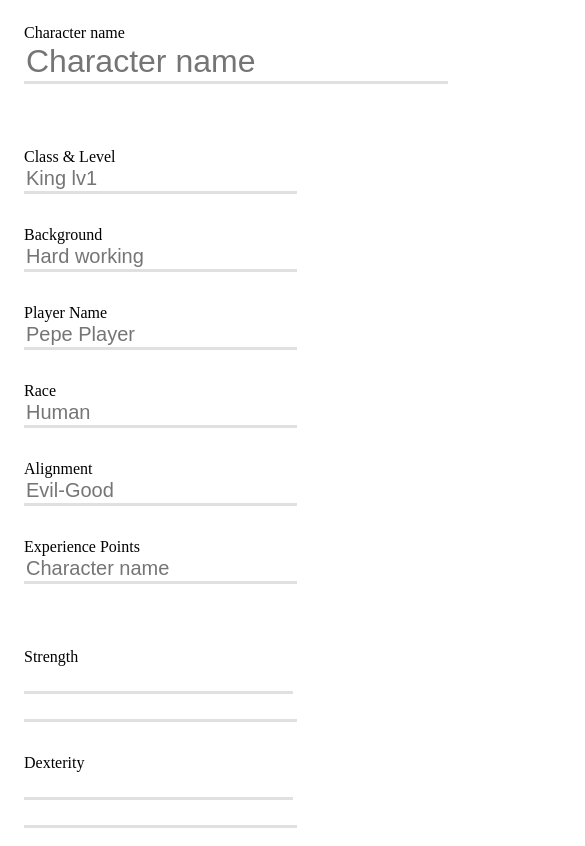
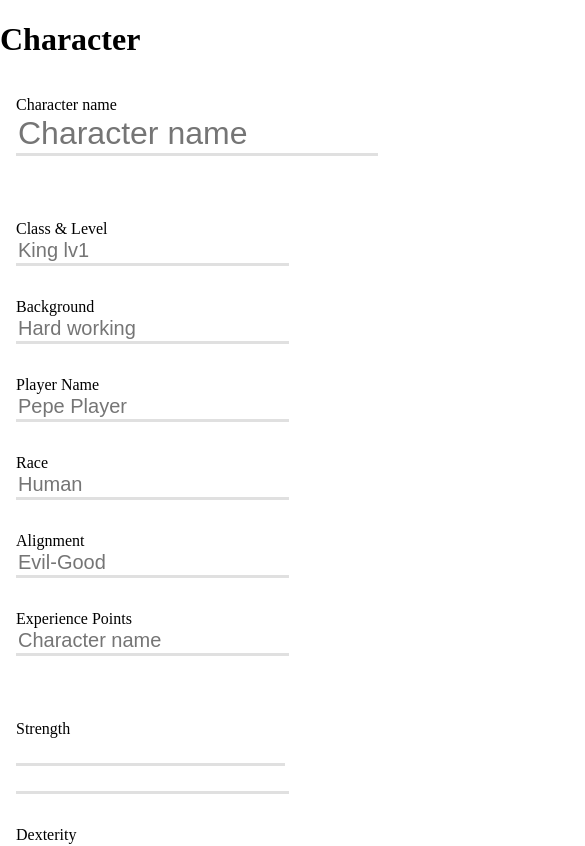
Before and after one commit to zouroboros/dnd-pad, a Svelte app: page / in a window 390 px wide. Shown: the top 846 px of the page, 585 px wide, since content can reach past the window. Built offline with nearby package versions, Linux system fonts and the light colour scheme.

Commit message:
Layout fixes for mobile page.

```diff
--- a/src/App.svelte
+++ b/src/App.svelte
@@ -37,6 +37,7 @@
 
 <main>
 	<form class="character-sheet">
+			<h1>Character</h1>
 			<div>
 				<CharacterName bind:character={character} />
 			</div>
--- a/src/AttacksSpellcasting.svelte
+++ b/src/AttacksSpellcasting.svelte
@@ -13,6 +13,12 @@
     character.attacks = character.attacks.filter(a => a.name !== nameToRemove);
   }
 </script>
+
+<style>
+table.stat-box input {
+  width: 100%;
+}
+</style>
 
 <div>
   <h2>Attacks & Spellcasting</h2>
--- a/src/CharacterName.svelte
+++ b/src/CharacterName.svelte
@@ -4,6 +4,7 @@
 <style>
 #character-name {
   font-size: 200%;
+  width: 100%;
 }
 </style>
 
--- a/src/global.scss
+++ b/src/global.scss
@@ -3,6 +3,7 @@ $border-color: rgb(224, 224, 224);
 html, body {
 	width: 100%;
 	height: 100%;
+	margin: 0;
 }
 
 input[type="text"], input[type="number"], textarea {
```
